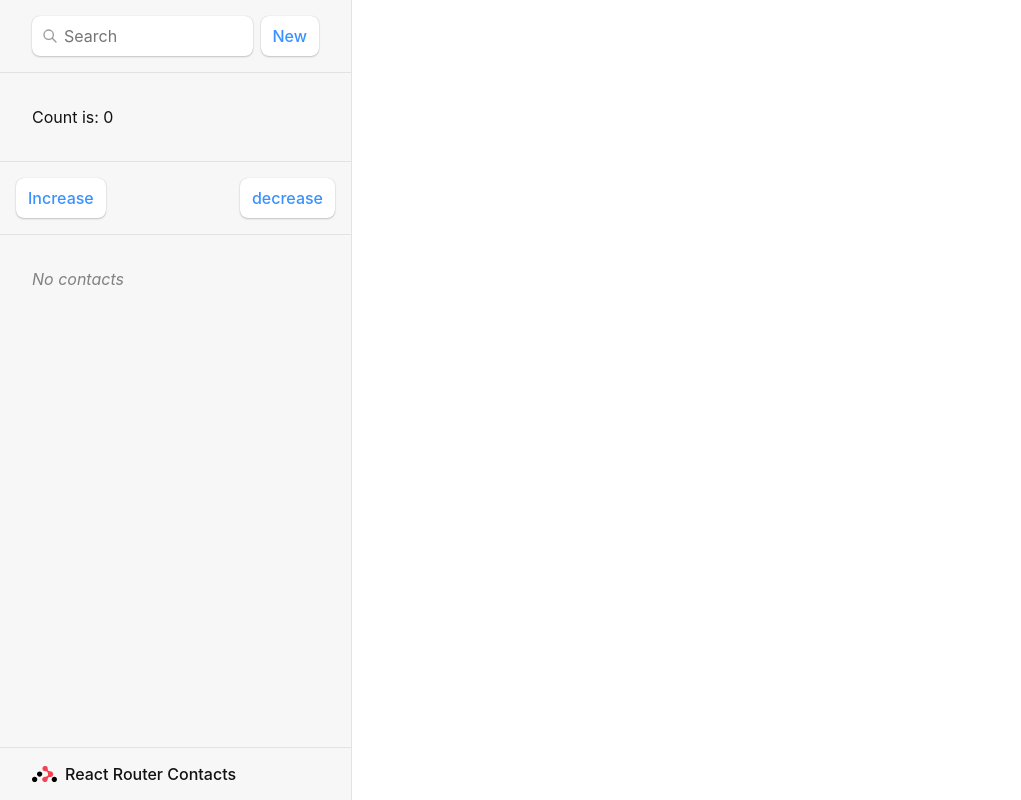
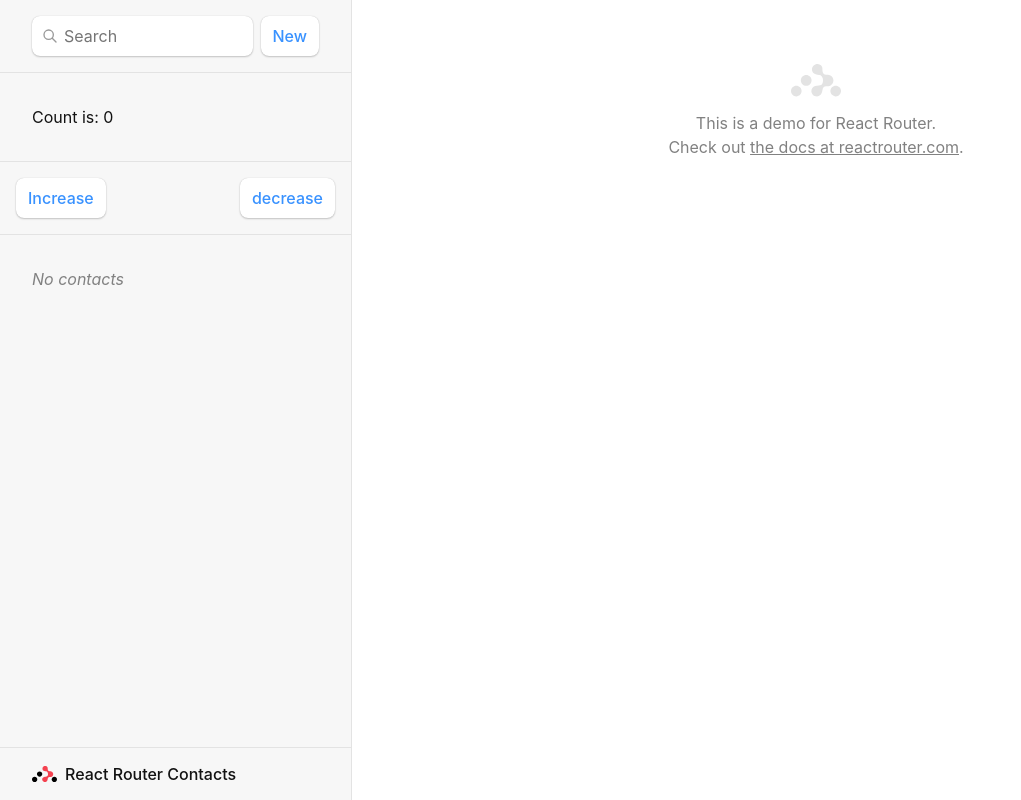
Before and after one commit to DavideCoppola/routing-prova, a React (Vite) app: page / in a window 1280 px wide. Shown: the whole page, without its empty margins (0-1021 px from the left). Built offline with nearby package versions, Linux system fonts and the light colour scheme.

Commit message:
[ADD] Cancel logic with blanck page

```diff
--- a/src/main.tsx
+++ b/src/main.tsx
@@ -11,6 +11,7 @@ import ContactStore from "./store/ContactStore.ts";
 import Root from "./routes/Root.tsx";
 import Contact from "./routes/Contact.tsx";
 import EditContact from "./routes/EditContact.tsx";
+import Index from "./routes/index";
 import ErrorPage from "./components/errorPage.tsx";
 
 // MobX Store
@@ -25,6 +26,7 @@ const router = createBrowserRouter([
     errorElement: <ErrorPage />,
     action: () => rootActionHandler(contactStore),
     children: [
+      { index: true, element: <Index /> },
       {
         path: "contacts/:contactId",
         element: <Contact contactStore={contactStore} />,
--- a/src/routes/EditContact.tsx
+++ b/src/routes/EditContact.tsx
@@ -1,4 +1,4 @@
-import { Form, useParams } from "react-router-dom";
+import { Form, useParams,useNavigate } from "react-router-dom";
 import { observer } from "mobx-react";
 import { IContactStore } from "../store/ContactStore";
 
@@ -11,6 +11,8 @@ const EditContact = observer((props: EditContactProps) => {
   const { contactStore } = props;
   const { contactId } = useParams();
   const contact = contactStore.getContact(contactId ?? '');
+
+  const navigate = useNavigate();
 
   return (
     ( contact ? <Form method="post" id="contact-form">
@@ -60,7 +62,7 @@ const EditContact = observer((props: EditContactProps) => {
       </label>
       <p>
         <button type="submit">Save</button>
-        <button type="button">Cancel</button>
+        <button type="button" onClick={() => navigate(-1)}>Cancel</button>
       </p>
     </Form>
       :
--- /dev/null
+++ b/src/routes/Index.tsx
@@ -0,0 +1,15 @@
+const Index = () => {
+  return (
+    <p id="zero-state">
+      This is a demo for React Router.
+      <br />
+      Check out{" "}
+      <a href="https://reactrouter.com">
+        the docs at reactrouter.com
+      </a>
+      .
+    </p>
+  );
+}
+
+export default Index;
```
